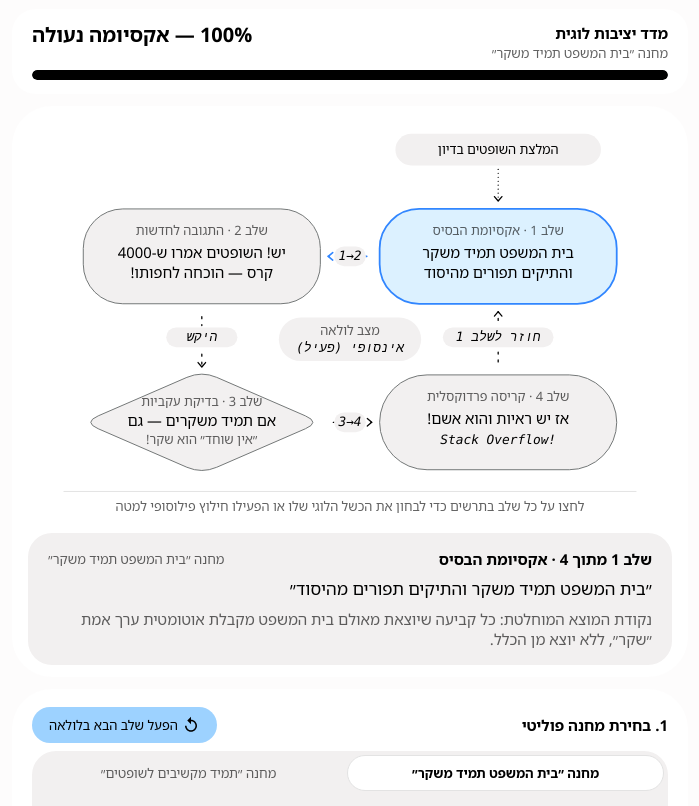
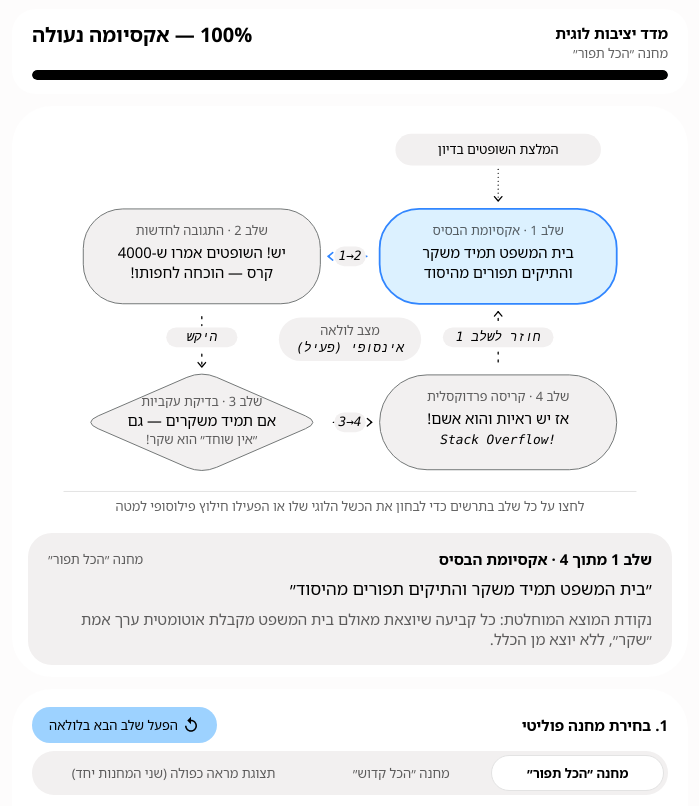
Before and after one commit to yishulman-svg/liar-paradox-court, a plain HTML site: page index.html in a window 1280 px wide. Shown: the part 129-935 px from the top of the page, without its empty margins (290-989 px from the left). Drawn offline with Linux system fonts and the light colour scheme.

Commit message:
שינוי שמות המחנות: «הכל תפור» ו-«הכל קדוש»
רק תוויות המחנה עודכנו. טקסט האקסיומות והשלבים נשאר כשהיה.
תמונת og.png עודכנה בהתאם.

```diff
--- a/index.html
+++ b/index.html
@@ -634,7 +634,7 @@ svg.paradox-svg text[direction="ltr"] {
     <div class="mirror-grid" id="mirror-view" aria-label="תצוגת מראה כפולה של שני המחנות">
 
       <div class="mirror-col">
-        <div class="lumi-body-m-emphasized">מחנה ״בית המשפט תמיד משקר״</div>
+        <div class="lumi-body-m-emphasized">מחנה ״הכל תפור״</div>
         <div class="mirror-step is-active" data-mirror-step="0">
           <div class="lumi-body-s" style="color: var(--on-surface-variant);">שלב 1 · אקסיומת הבסיס</div>
           <div class="lumi-body-m">בית המשפט תמיד משקר והתיקים תפורים מהיסוד</div>
@@ -655,7 +655,7 @@ svg.paradox-svg text[direction="ltr"] {
 
 
       <div class="mirror-col">
-        <div class="lumi-body-m-emphasized">מחנה ״תמיד מקשיבים לשופטים״</div>
+        <div class="lumi-body-m-emphasized">מחנה ״הכל קדוש״</div>
         <div class="mirror-step is-active" data-mirror-step="0">
           <div class="lumi-body-s" style="color: var(--on-surface-variant);">שלב 1 · אקסיומת הבסיס</div>
           <div class="lumi-body-m">שופטי ישראל הם המבוגר האחראי – חובה לכבד כל מילה של בית המשפט</div>
@@ -679,7 +679,7 @@ svg.paradox-svg text[direction="ltr"] {
     <div class="detail-panel" aria-live="polite">
       <div class="detail-header">
         <span id="detail-step-title" class="lumi-body-m-emphasized">שלב 1 מתוך 4 · אקסיומת הבסיס</span>
-        <span id="detail-camp-tag" class="lumi-body-s" style="color: var(--on-surface-variant);">מחנה ״בית המשפט תמיד משקר״</span>
+        <span id="detail-camp-tag" class="lumi-body-s" style="color: var(--on-surface-variant);">מחנה ״הכל תפור״</span>
       </div>
       <p id="detail-step-quote" class="lumi-body-l" style="margin: 0;">
         ״בית המשפט תמיד משקר והתיקים תפורים מהיסוד״
@@ -709,10 +709,10 @@ svg.paradox-svg text[direction="ltr"] {
       </div>
       <div class="camp-tabs" role="tablist" aria-label="בחירת מחנה">
         <button type="button" class="camp-tab-btn is-active" role="tab" aria-selected="true" tabindex="0" data-camp="camp_tafur">
-          מחנה ״בית המשפט תמיד משקר״
+          מחנה ״הכל תפור״
         </button>
         <button type="button" class="camp-tab-btn" role="tab" aria-selected="false" tabindex="-1" data-camp="camp_shomrim">
-          מחנה ״תמיד מקשיבים לשופטים״
+          מחנה ״הכל קדוש״
         </button>
         <button type="button" class="camp-tab-btn" role="tab" aria-selected="false" tabindex="-1" data-camp="mirror">
           תצוגת מראה כפולה (שני המחנות יחד)
@@ -774,7 +774,7 @@ function setSvgText(el, value) {
 
 const CAMP_DATA = {
   camp_tafur: {
-    label: 'מחנה ״בית המשפט תמיד משקר״',
+    label: 'מחנה ״הכל תפור״',
     steps: [
       {
         stageTitle: 'שלב 1 מתוך 4 · אקסיומת הבסיס',
@@ -844,7 +844,7 @@ const CAMP_DATA = {
     }
   },
   camp_shomrim: {
-    label: 'מחנה ״תמיד מקשיבים לשופטים״',
+    label: 'מחנה ״הכל קדוש״',
     steps: [
       {
         stageTitle: 'שלב 1 מתוך 4 · אקסיומת הבסיס',
@@ -1063,8 +1063,8 @@ function renderFlowchartAndDetails() {
     }
     if (detailAnalysis) {
       if (detailAnalysis) detailAnalysis.innerHTML =
-        '<span class="lumi-body-m-emphasized">מחנה ״בית המשפט תמיד משקר״:</span> ' + tStep.quote +
-        ' <br><span class="lumi-body-m-emphasized">מחנה ״תמיד מקשיבים לשופטים״:</span> ' + sStep.quote;
+        '<span class="lumi-body-m-emphasized">מחנה ״הכל תפור״:</span> ' + tStep.quote +
+        ' <br><span class="lumi-body-m-emphasized">מחנה ״הכל קדוש״:</span> ' + sStep.quote;
     }
   } else {
     if (detailTitle) detailTitle.innerHTML = stepObj.stageTitle;
@@ -1090,8 +1090,8 @@ function renderFlowchartAndDetails() {
         const r2 = CAMP_DATA.camp_shomrim.rescues[state.rescue];
         if (rescueTitle) rescueTitle.innerHTML = r1.title + ' — המחיר הלוגי בשני המחנות:';
         if (rescueBody) rescueBody.innerHTML =
-          '<div style="margin-bottom:6px;"><span class="lumi-body-m-emphasized">מחנה ״בית המשפט תמיד משקר״:</span> ' + r1.text + '</div>' +
-          '<div><span class="lumi-body-m-emphasized">מחנה ״תמיד מקשיבים לשופטים״:</span> ' + r2.text + '</div>';
+          '<div style="margin-bottom:6px;"><span class="lumi-body-m-emphasized">מחנה ״הכל תפור״:</span> ' + r1.text + '</div>' +
+          '<div><span class="lumi-body-m-emphasized">מחנה ״הכל קדוש״:</span> ' + r2.text + '</div>';
       } else {
         if (rescueTitle) rescueTitle.innerHTML = rescueObj.title + ':';
         if (rescueBody) rescueBody.innerHTML = rescueObj.text;
```
Also changed, not shown: og.png.
